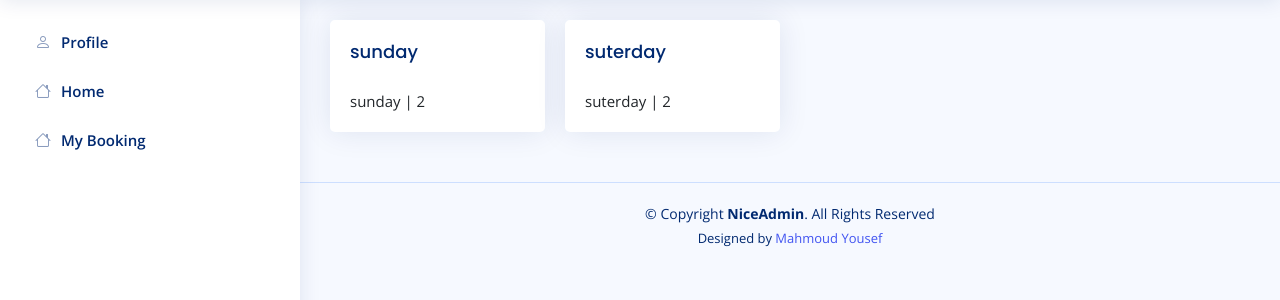
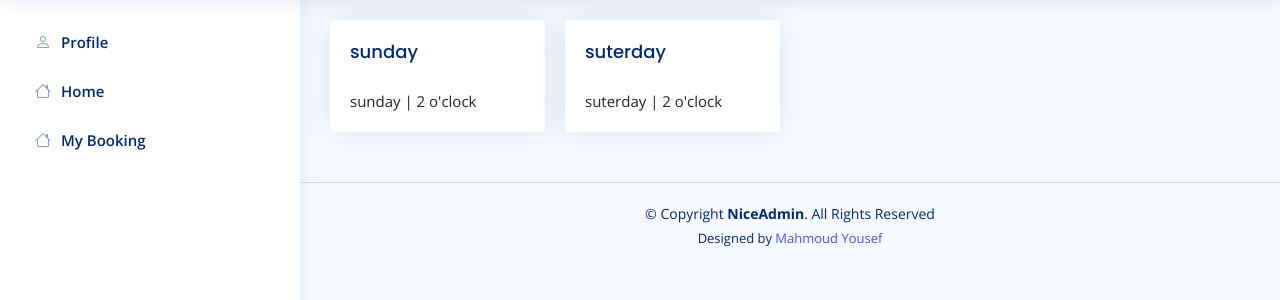
Before and after one commit to Mmy2000/login_system, a Django app: page /accounts/my_booking/ in a window 1280 px wide. Shown: the part 60-360 px from the top of the page. Run offline with Django 4.2, Linux system fonts and the light colour scheme; a user stored in the database is signed in; data comes from the database, SQL or seed files in the repository; some libraries are stand-ins or nearby versions; some web fonts are replaced.

Commit message:
fixing some issues

```diff
--- a/accounts/templates/accounts/my_booking.html
+++ b/accounts/templates/accounts/my_booking.html
@@ -10,7 +10,7 @@
                 <div class="card">
                     <div class="card-body">
                         <h5 class="card-title">{{book}}</h5>
-                        <p class="card-text">{{book.day}} | {{book.date}}</p>
+                        <p class="card-text">{{book.day}} | {{book.date}} o'clock</p>
                     </div>
                 </div>
             </div>
```
